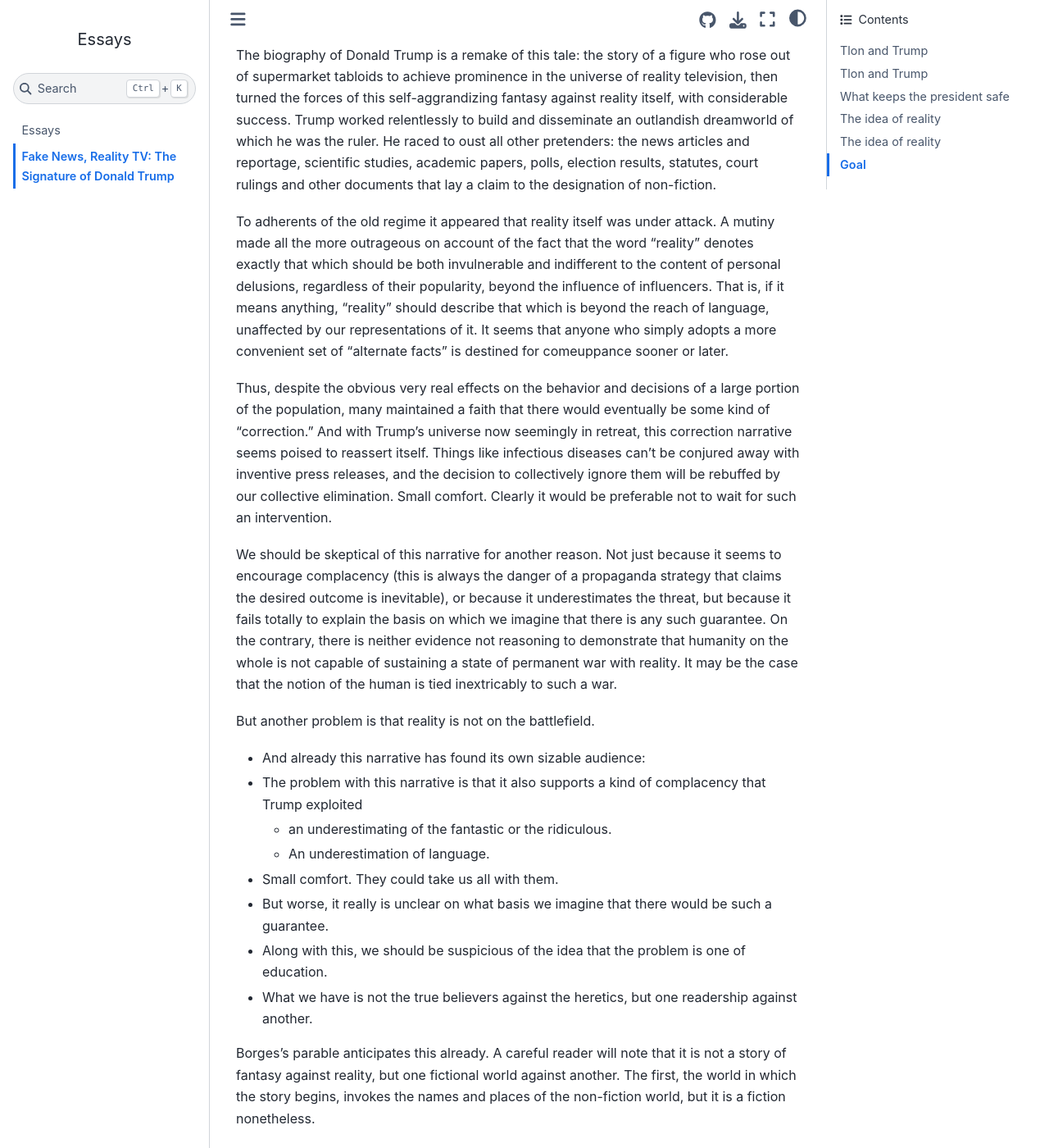
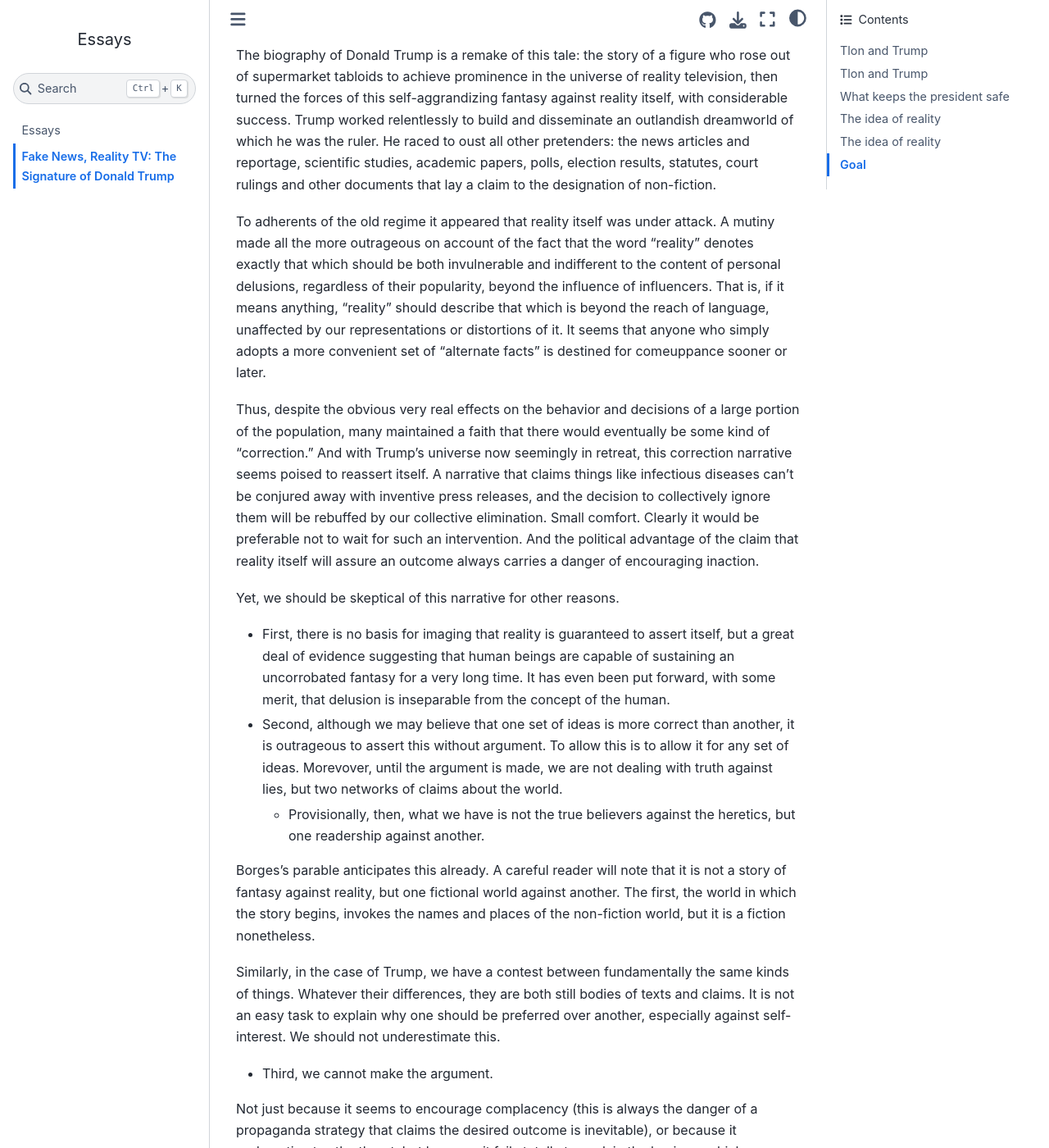
Before and after one commit to gramlogic/essays, a Jupyter Book: the page built from ior/intro.md, in a window 1280 px wide and 1400 px high, scrolled down 2090 px. Shown: the whole window at 82% size. Built offline with Jupyter Book 1.0.4 settings and Sphinx 7.4.7 and the Sphinx Book theme 1.1.4, drawn with Linux system fonts in a browser that asks for light colours; some of the changed text lies outside the part shown.

Commit message:
drafting intro

```diff
--- a/ior/intro.md
+++ b/ior/intro.md
@@ -52,11 +52,24 @@ In Jorge Luis Borges's short story Tlon, Uqbar Orbis Tertius, a dubious article
 
 The biography of Donald Trump is a remake of this tale: the story of a figure who rose out of supermarket tabloids to achieve prominence in the universe of reality television, then turned the forces of this self-aggrandizing fantasy against reality itself, with considerable success. Trump worked relentlessly to build and disseminate an outlandish dreamworld of which he was the ruler. He raced to oust all other pretenders: the news articles and reportage, scientific studies, academic papers, polls, election results, statutes, court rulings and other documents that lay a claim to the designation of non-fiction.
 
-To adherents of the old regime it appeared that reality itself was under attack. A mutiny made all the more outrageous on account of the fact that the word "reality" denotes exactly that which should be both invulnerable and indifferent to the content of personal delusions, regardless of their popularity, beyond the influence of influencers. That is, if it means anything, "reality" should describe that which is beyond the reach of language, unaffected by our representations of it. It seems that anyone who simply adopts a more convenient set of "alternate facts" is destined for comeuppance sooner or later.
+To adherents of the old regime it appeared that reality itself was under attack. A mutiny made all the more outrageous on account of the fact that the word "reality" denotes exactly that which should be both invulnerable and indifferent to the content of personal delusions, regardless of their popularity, beyond the influence of influencers. That is, if it means anything, "reality" should describe that which is beyond the reach of language, unaffected by our representations or distortions of it. It seems that anyone who simply adopts a more convenient set of "alternate facts" is destined for comeuppance sooner or later.
 
-Thus, despite the obvious very real effects on the behavior and decisions of a large portion of the population, many maintained a faith that there would eventually be some kind of "correction." And with Trump's universe now seemingly in retreat, this correction narrative seems poised to reassert itself. Things like infectious diseases can't be conjured away with inventive press releases, and the decision to collectively ignore them will be rebuffed by our collective elimination. Small comfort. Clearly it would be preferable not to wait for such an intervention.
+Thus, despite the obvious very real effects on the behavior and decisions of a large portion of the population, many maintained a faith that there would eventually be some kind of "correction." And with Trump's universe now seemingly in retreat, this correction narrative seems poised to reassert itself. A narrative that claims things like infectious diseases can't be conjured away with inventive press releases, and the decision to collectively ignore them will be rebuffed by our collective elimination. Small comfort. Clearly it would be preferable not to wait for such an intervention. And the political advantage of the claim that reality itself will assure an outcome always carries a danger of encouraging inaction.
 
-We should be skeptical of this narrative for another reason. Not just because it seems to encourage complacency (this is always the danger of a propaganda strategy that claims the desired outcome is inevitable), or because it underestimates the threat, but because it fails totally to explain the basis on which we imagine that there is any such guarantee. On the contrary, there is neither evidence not reasoning to demonstrate that humanity on the whole is not capable of sustaining a state of permanent war with reality. It may be the case that the notion of the human is tied inextricably to such a war.
+Yet, we should be skeptical of this narrative for other reasons.
+* First, there is no basis for imaging that reality is guaranteed to assert itself, but a great deal of evidence suggesting that human beings are capable of sustaining an uncorrobated fantasy for a very long time. It has even been put forward, with some merit, that delusion is inseparable from the concept of the human.
+* Second, although we may believe that one set of ideas is more correct than another, it is outrageous to assert this without argument. To allow this is to allow it for any set of ideas. Morevover, until the argument is made, we are not dealing with truth against lies, but two networks of claims about the world.
+  * Provisionally, then, what we have is not the true believers against the heretics, but one readership against another.
+
+Borges's parable anticipates this already. A careful reader will note that it is not a story of fantasy against reality, but one fictional world against another. The first, the world in which the story begins, invokes the names and places of the non-fiction world, but it is a fiction nonetheless.
+
+Similarly, in the case of Trump, we have a contest between fundamentally the same kinds of things. Whatever their differences, they are both still bodies of texts and claims. It is not an easy task to explain why one should be preferred over another, especially against self-interest. We should not underestimate this.
+
+* Third, we cannot make the argument.
+
+
+
+Not just because it seems to encourage complacency (this is always the danger of a propaganda strategy that claims the desired outcome is inevitable), or because it underestimates the threat, but because it fails totally to explain the basis on which we imagine that there is any such guarantee. On the contrary, there is neither evidence not reasoning to demonstrate that humanity on the whole is not capable of sustaining a state of permanent war with reality. It may be the case that the notion of the human is tied inextricably to such a war.
 
 But another problem is that reality is not on the battlefield.
 
@@ -68,10 +81,6 @@ But another problem is that reality is not on the battlefield.
 * But worse, it really is unclear on what basis we imagine that there would be such a guarantee.
 * Along with this, we should be suspicious of the idea that the problem is one of education.
 * What we have is not the true believers against the heretics, but one readership against another.
-
-Borges's parable anticipates this already. A careful reader will note that it is not a story of fantasy against reality, but one fictional world against another. The first, the world in which the story begins, invokes the names and places of the non-fiction world, but it is a fiction nonetheless.
-
-Similarly, in the case of Trump, we have a contest between fundamentally the same kinds of things. Whatever their differences, they are both still bodies of texts and claims. It is not an easy task to explain why one should be preferred over another, especially against self-interest. We should not underestimate this.
 
 The Borgesian joke: prefer Berkeley's world.
 
```
